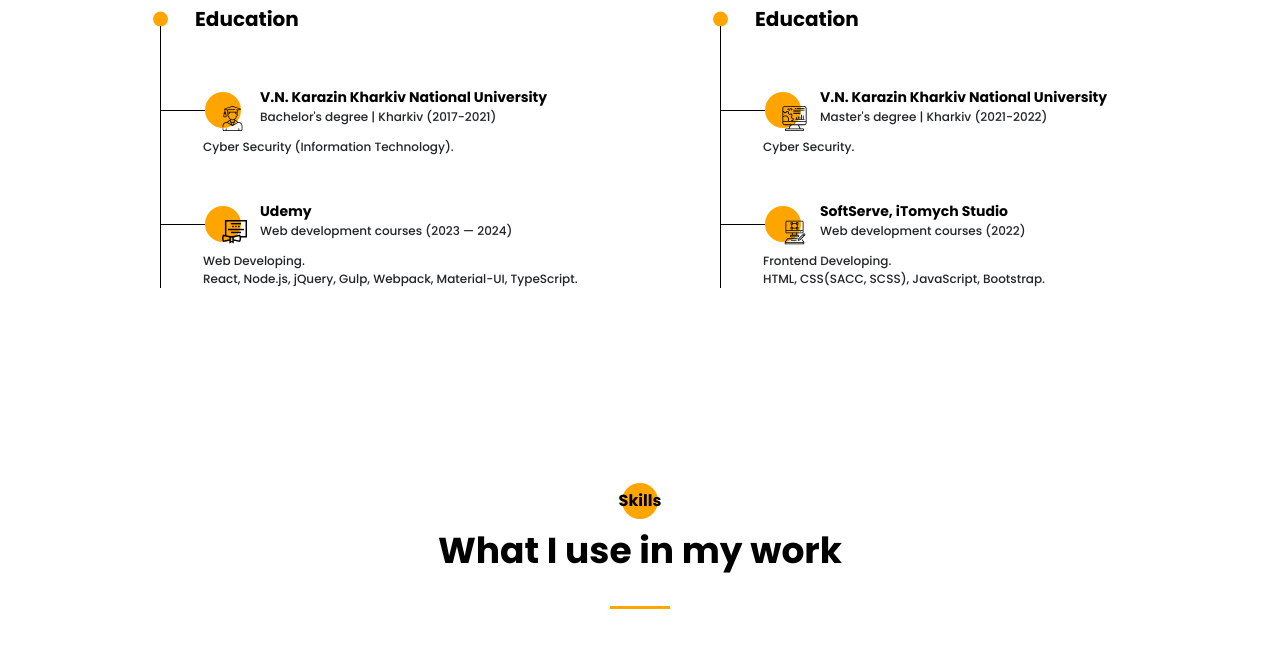
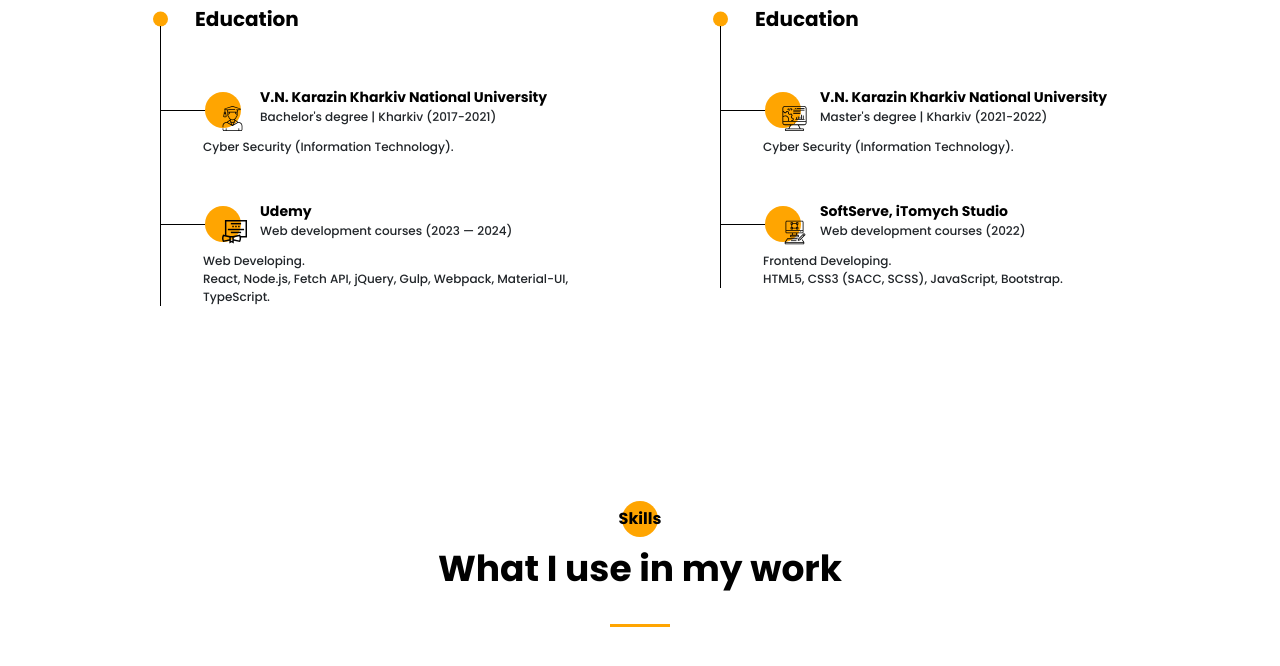
Before and after one commit to NataliaPanchenko/portfolio.github.io, a plain HTML site: page index.html in a window 1280 px wide. Shown: the part 1900-2566 px from the top of the page. Drawn offline with Linux system fonts and the light colour scheme.

Commit message:
edit about

```diff
--- a/index.html
+++ b/index.html
@@ -275,7 +275,8 @@
                                     <h4 class="title title_fz14">Udemy </h4>
                                     <div class="resume__item-location">Web development courses (2023 — 2024)</div>
                                 </div>
-                                <div class="resume__item-body">Web Developing. <br /> React, Node.js, jQuery, Gulp,
+                                <div class="resume__item-body">Web Developing. <br /> React, Node.js, Fetch API, jQuery,
+                                    Gulp,
                                     Webpack, Material-UI, TypeScript.
                                 </div>
                             </div>
@@ -293,7 +294,7 @@
                                     <h4 class="title title_fz14">V.N. Karazin Kharkiv National University</h4>
                                     <div class="resume__item-location">Master's degree | Kharkiv (2021-2022)</div>
                                 </div>
-                                <div class="resume__item-body">Cyber Security.</div>
+                                <div class="resume__item-body">Cyber Security (Information Technology).</div>
                             </div>
                         </li>
                         <li>
@@ -304,7 +305,7 @@
                                     <h4 class="title title_fz14">SoftServe, iTomych Studio</h4>
                                     <div class="resume__item-location">Web development courses (2022)</div>
                                 </div>
-                                <div class="resume__item-body">Frontend Developing. <br /> HTML, CSS(SACC, SCSS),
+                                <div class="resume__item-body">Frontend Developing. <br /> HTML5, CSS3 (SACC, SCSS),
                                     JavaScript, Bootstrap. </div>
                             </div>
                         </li>
```
